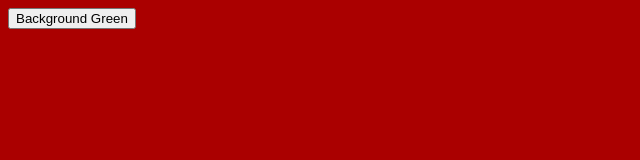
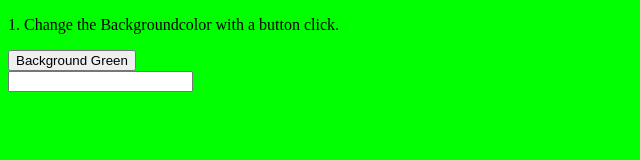
Before and after one commit to JDC1492/crazy_xylophone, a plain HTML site: page index.html in a window 1280 px wide. Both pictures are taken after a click on the button "Background Green". Shown: the whole page, without its empty margins (0-640 px from the left). Drawn offline with Linux system fonts and the light colour scheme.

Commit message:
made correction to hexidecimal code for the button. was red, now the correct color of green

```diff
--- a/everyday.js
+++ b/everyday.js
@@ -1,5 +1,5 @@
 const button = document.getElementById("blue");
 
 button.addEventListener("click", () => {
-  document.body.style.backgroundColor = "#AA0000";
+  document.body.style.backgroundColor = "#00FF00";
 });
--- a/index.html
+++ b/index.html
@@ -7,7 +7,15 @@
     <title>1 thing a Day</title>
   </head>
   <body>
-    <button id="blue">Background Green</button>
+    <div>
+      <p>1. Change the Backgroundcolor with a button click.</p>
+      <button id="blue">Background Green</button>
+    </div>
+    <div>
+      <form>
+        <input type="text" id="text-input" />
+      </form>
+    </div>
   </body>
   <script src="everyday.js"></script>
 </html>
```
